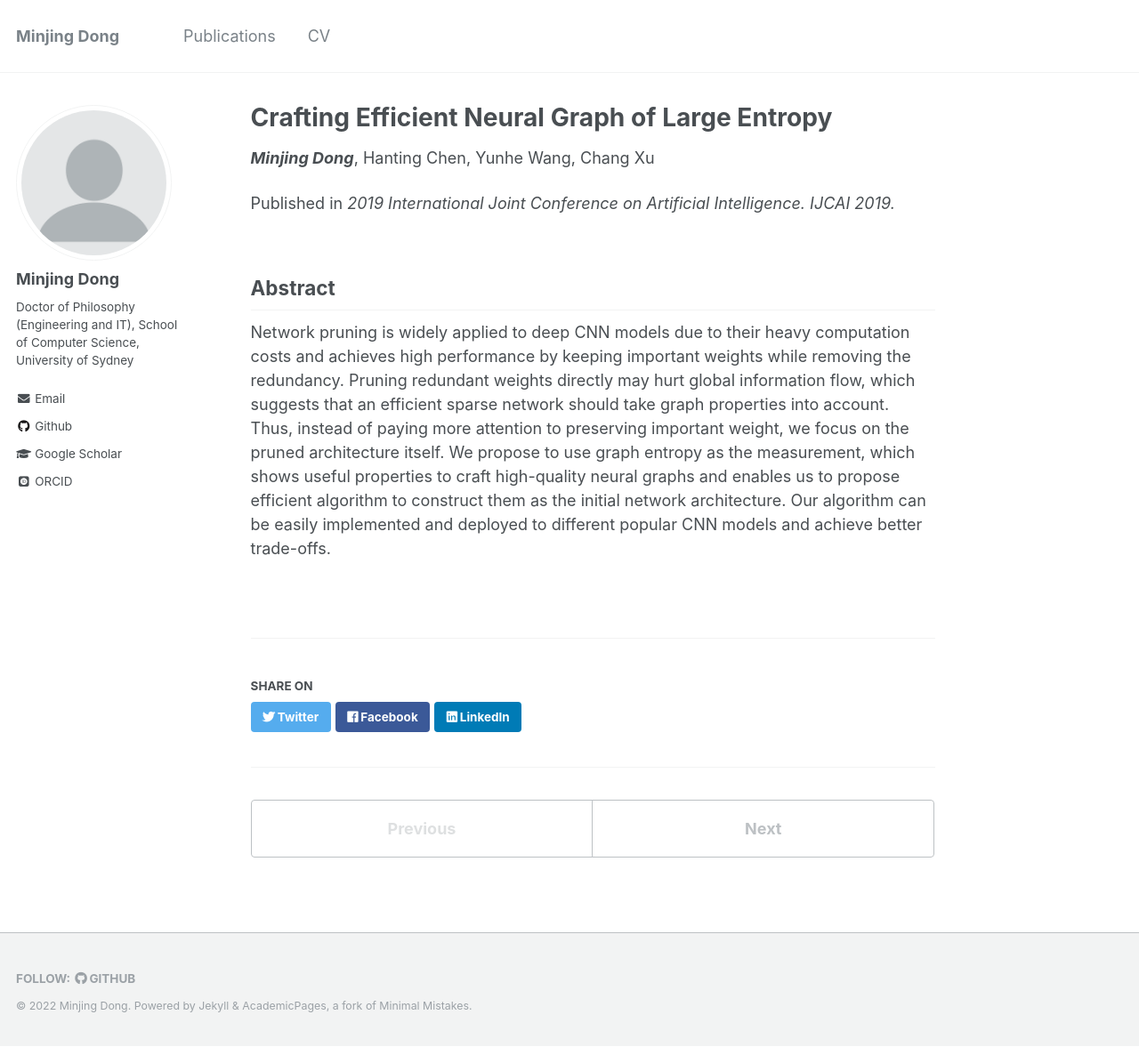
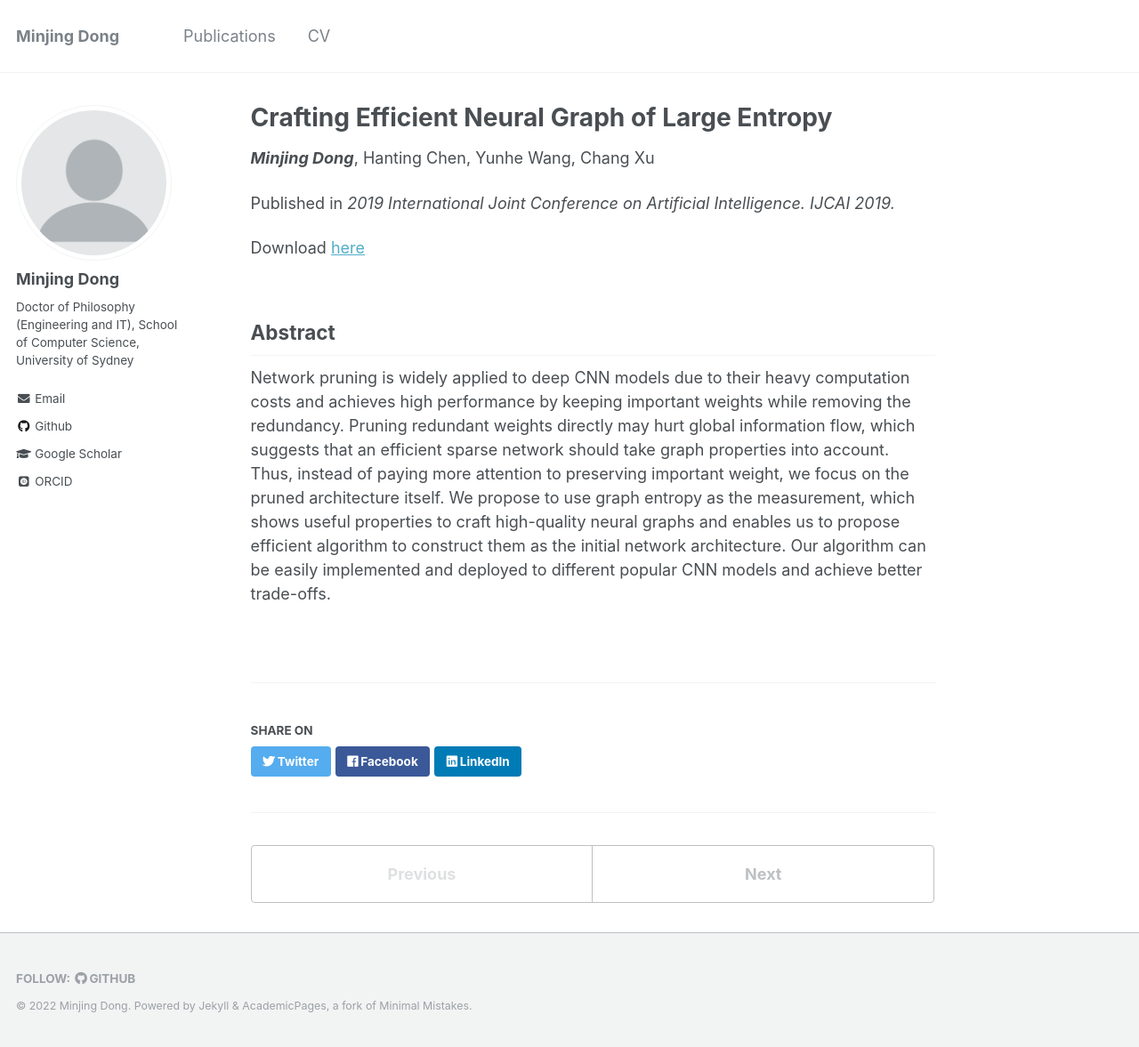
Before and after one commit to UniSerj/uniserj.github.io, a Jekyll site: the page built from _publications/entropy_ijcai_2019.md, in a window 1280 px wide and 1177 px high. Shown: the whole window at 89% size. Built offline with Jekyll 4.4.1, drawn with Linux system fonts in a browser that asks for light colours; some web fonts are replaced.

Commit message:
Update single and archive-single

```diff
--- a/_includes/archive-single.html
+++ b/_includes/archive-single.html
@@ -59,7 +59,7 @@
     {% elsif post.citation %}
       <p>Recommended citation: {{ post.citation }} </p>
     {% elsif post.paperurl %}
-      <p>Download <a href=" {{ post.paperurl }} "><u>here</u></a></p>
+      <p>Download <a href=" {{ post.paperurl }} ">here</a></p>
     {% endif %}
 
   </article>
--- a/_layouts/single.html
+++ b/_layouts/single.html
@@ -49,6 +49,8 @@ layout: default
           <p>Recommended citation: {{ page.citation }} <a href="{{ page.paperurl }}"><u>{{ page.paperurl }}</u></a></p>
         {% elsif page.citation %}
           <p>Recommended citation: {{ page.citation }} </p>
+        {% elsif page.paperurl %}
+          <p>Download <a href=" {{ page.paperurl }} ">here</a></p>
         {% endif %}
 
         </header>
```
